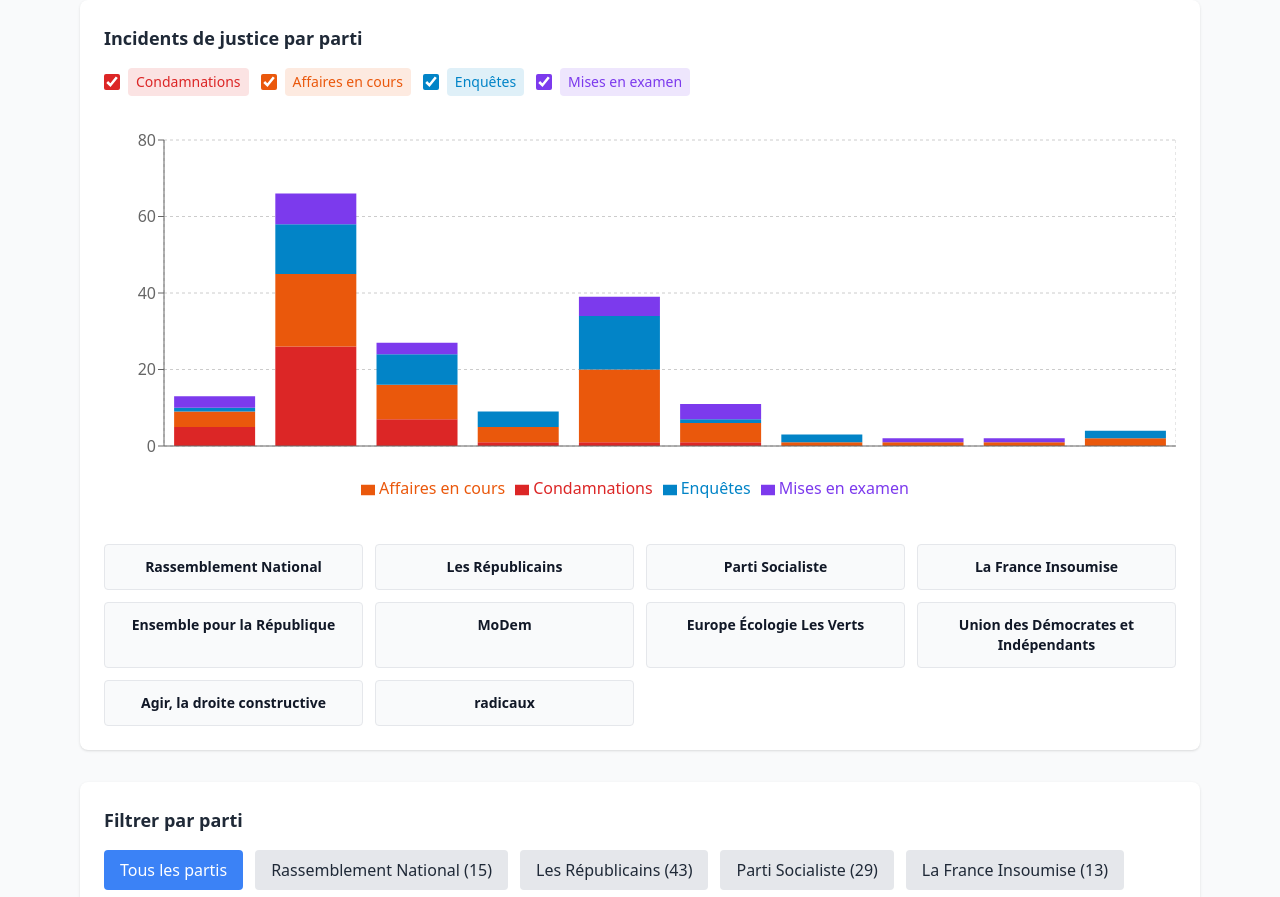
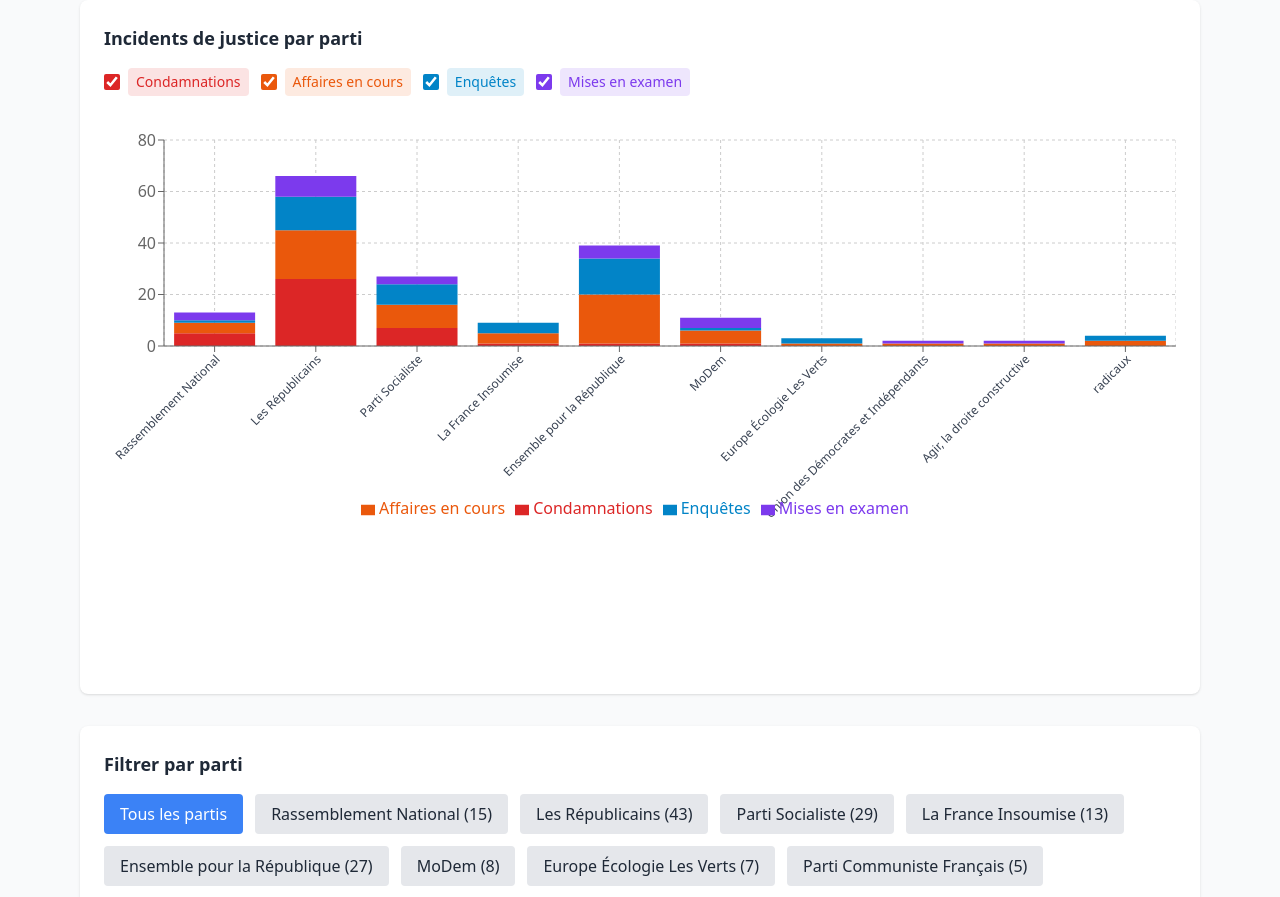
Before and after one commit to bennetradim-code/frenchpolitics, a React (Vite) app: page / in a window 1280 px wide. Shown: the part 500-1397 px from the top of the page. Built offline with nearby package versions, Linux system fonts and the light colour scheme.

Commit message:
fix: display labels under each bar with sufficient margin space

```diff
--- a/src/components/PartyStats.jsx
+++ b/src/components/PartyStats.jsx
@@ -112,13 +112,16 @@
 
         {/* Chart */}
         {chartData.length > 0 ? (
-          <div>
-            <ResponsiveContainer width="100%" height={400}>
-              <BarChart data={chartData} margin={{ bottom: 20, left: 0, right: 0, top: 20 }}>
+          <ResponsiveContainer width="100%" height={550}>
+            <BarChart data={chartData} margin={{ bottom: 150, left: 0, right: 0, top: 20 }}>
               <CartesianGrid strokeDasharray="3 3" />
               <XAxis
                 dataKey="name"
-                  tick={false}
+                angle={-45}
+                textAnchor="end"
+                height={150}
+                interval={0}
+                tick={{ fontSize: 12, fill: '#374151' }}
               />
               <YAxis allowDecimals={false} />
               <Tooltip
@@ -139,14 +142,6 @@
               ))}
             </BarChart>
           </ResponsiveContainer>
-            <div className="mt-6 grid grid-cols-2 md:grid-cols-3 lg:grid-cols-4 gap-3">
-              {chartData.map((item) => (
-                <div key={item.name} className="bg-gray-50 p-3 rounded border border-gray-200 text-center">
-                  <p className="text-sm font-semibold text-gray-900 break-words">{item.fullName}</p>
-                </div>
-              ))}
-            </div>
-          </div>
         ) : (
           <p className="text-gray-500 text-center py-8">Sélectionnez au moins un type d'incident pour afficher le graphique.</p>
         )}
```
Lines whose indentation alone changed are shown as unchanged.
